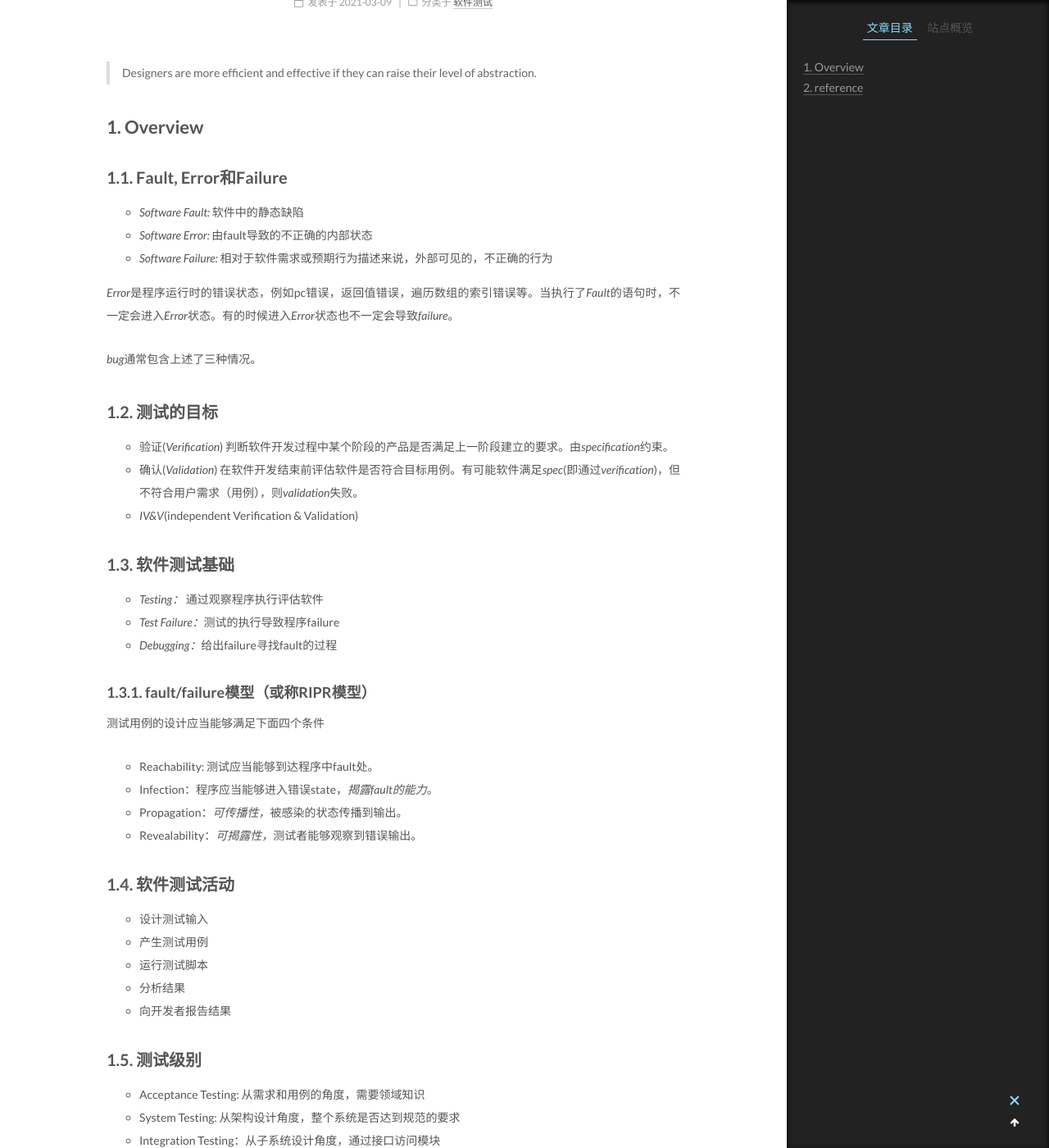
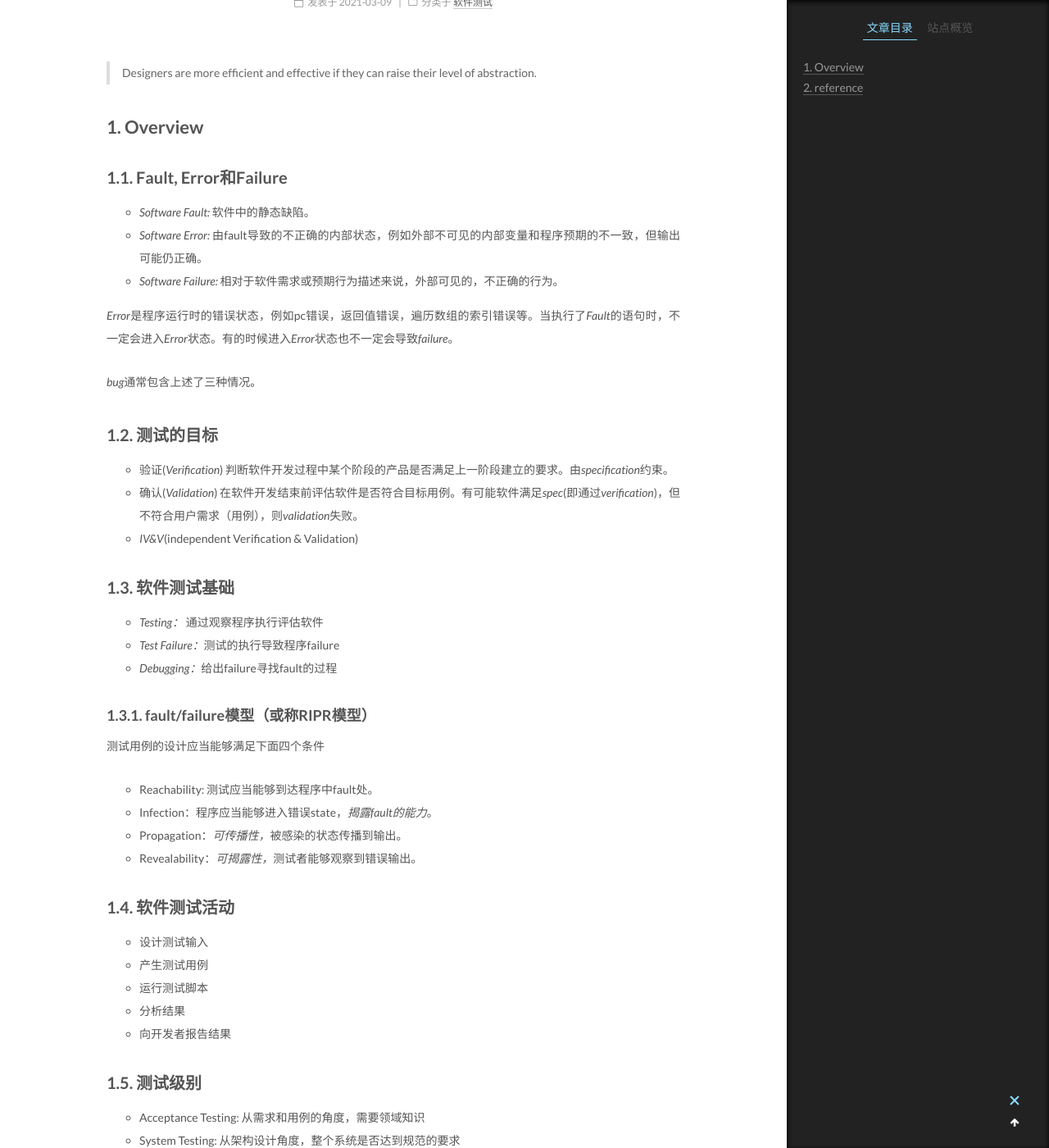
Before and after one commit to Willendless/willendless.github.io, a Jekyll site: the page built from _posts/2021-3-9-软件测试（一）.md, in a window 1280 px wide and 1400 px high, scrolled down 228 px. Shown: the whole window at 82% size. Built offline with Jekyll 4.4.1, drawn with Linux system fonts in a browser that asks for light colours; comment, search, counter and statistics services are not loaded.

Commit message:
chore: update post

```diff
--- a/_posts/2021-3-9-软件测试（一）.md
+++ b/_posts/2021-3-9-软件测试（一）.md
@@ -11,9 +11,9 @@ category: 软件测试
 
 ### 1.1. Fault, Error和Failure
 
-+ *Software Fault:* 软件中的静态缺陷
-+ *Software Error:* 由fault导致的不正确的内部状态
-+ *Software Failure:* 相对于软件需求或预期行为描述来说，外部可见的，不正确的行为
++ *Software Fault:* 软件中的静态缺陷。
++ *Software Error:* 由fault导致的不正确的内部状态，例如外部不可见的内部变量和程序预期的不一致，但输出可能仍正确。
++ *Software Failure:* 相对于软件需求或预期行为描述来说，外部可见的，不正确的行为。
 
 *Error*是程序运行时的错误状态，例如pc错误，返回值错误，遍历数组的索引错误等。当执行了*Fault*的语句时，不一定会进入*Error*状态。有的时候进入*Error*状态也不一定会导致*failure*。
 
```
